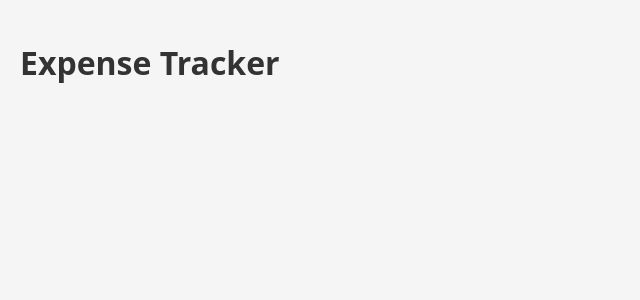
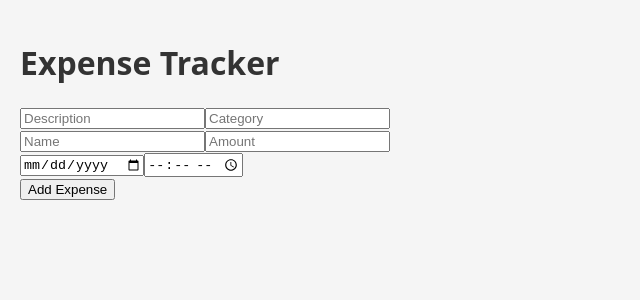
Before and after one commit to Nakara4/expense-tracker, a React (Vite) app: page / in a window 1280 px wide. Shown: the top 300 px of the page, without its empty margins (0-640 px from the left). Built offline with nearby package versions, Linux system fonts and the light colour scheme.

Commit message:
added form & add expense button

```diff
--- a/src/App.jsx
+++ b/src/App.jsx
@@ -34,6 +34,58 @@ function App() {
     <div className="container">
       <h1>Expense Tracker</h1>
 
+      <form onSubmit={handleSubmit}>
+        <div className="form-row">
+          <input
+            name="description"
+            placeholder="Description"
+            value={formData.description}
+            onChange={handleChange}
+            required
+          />
+          <input
+            name="category"
+            placeholder="Category"
+            value={formData.category}
+            onChange={handleChange}
+            required
+          />
+        </div>
+        <div className="form-row">
+          <input
+            name="name"
+            placeholder="Name"
+            value={formData.name}
+            onChange={handleChange}
+            required
+          />
+          <input
+            name="amount"
+            type="number"
+            placeholder="Amount"
+            value={formData.amount}
+            onChange={handleChange}
+            required
+          />
+        </div>
+        <div className="form-row">
+          <input
+            name="date"
+            type="date"
+            value={formData.date}
+            onChange={handleChange}
+            required
+          />
+          <input
+            name="time"
+            type="time"
+            value={formData.time}
+            onChange={handleChange}
+            required
+          />
+        </div>
+        <button type="submit">Add Expense</button>
+      </form>
 
     </div>
 
```
